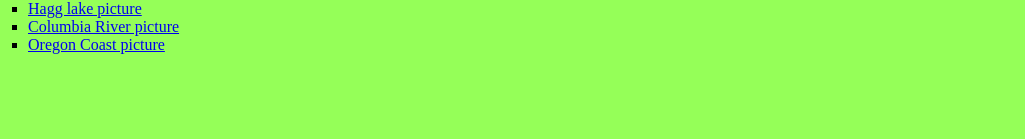
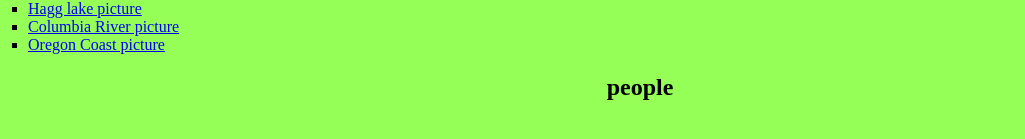
Before and after one commit to Hamim949/Fishing-Website, a plain HTML site: page main.html in a window 1280 px wide. Shown: the part 1693-1832 px from the top of the page, without its empty margins (0-1025 px from the left). Before the commit the page ends 1793 px from the top, so only its background shows below. Drawn offline with Linux system fonts and the light colour scheme; a script that the page names is missing.

Commit message:
Added content

```diff
--- a/main.html
+++ b/main.html
@@ -30,6 +30,7 @@
       <li><a href="https://en.wikipedia.org" target="_blank">Hagg lake picture</a></li>
       <li><a href="https://traveloregon.com" target="_blank">Columbia River picture</a></li>
       <li><a href="https://smile4travel.de/" target="_blank">Oregon Coast picture</a></li>
+      <h2>people</h2>
     </ul>
   </body>
 </html>
```
